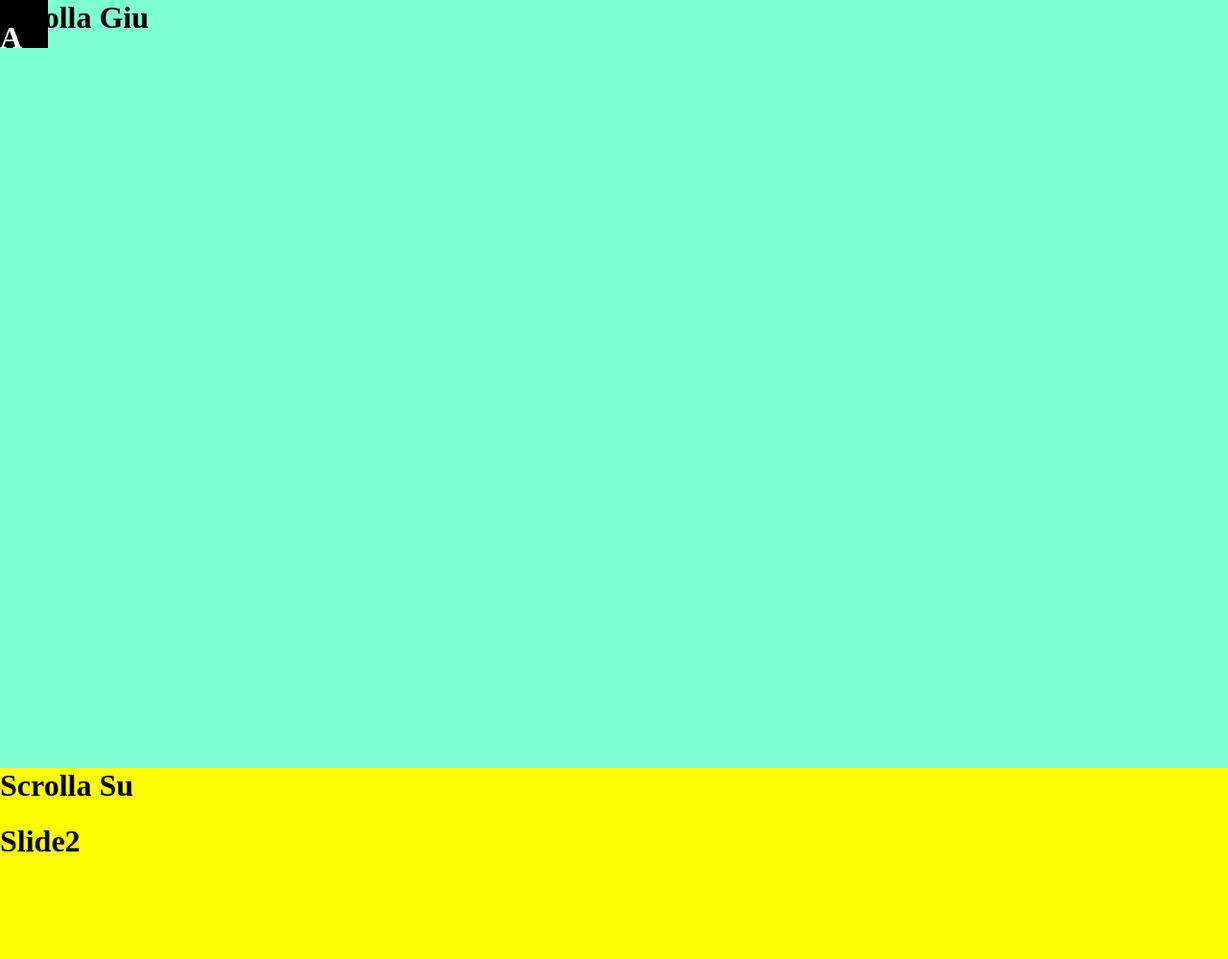
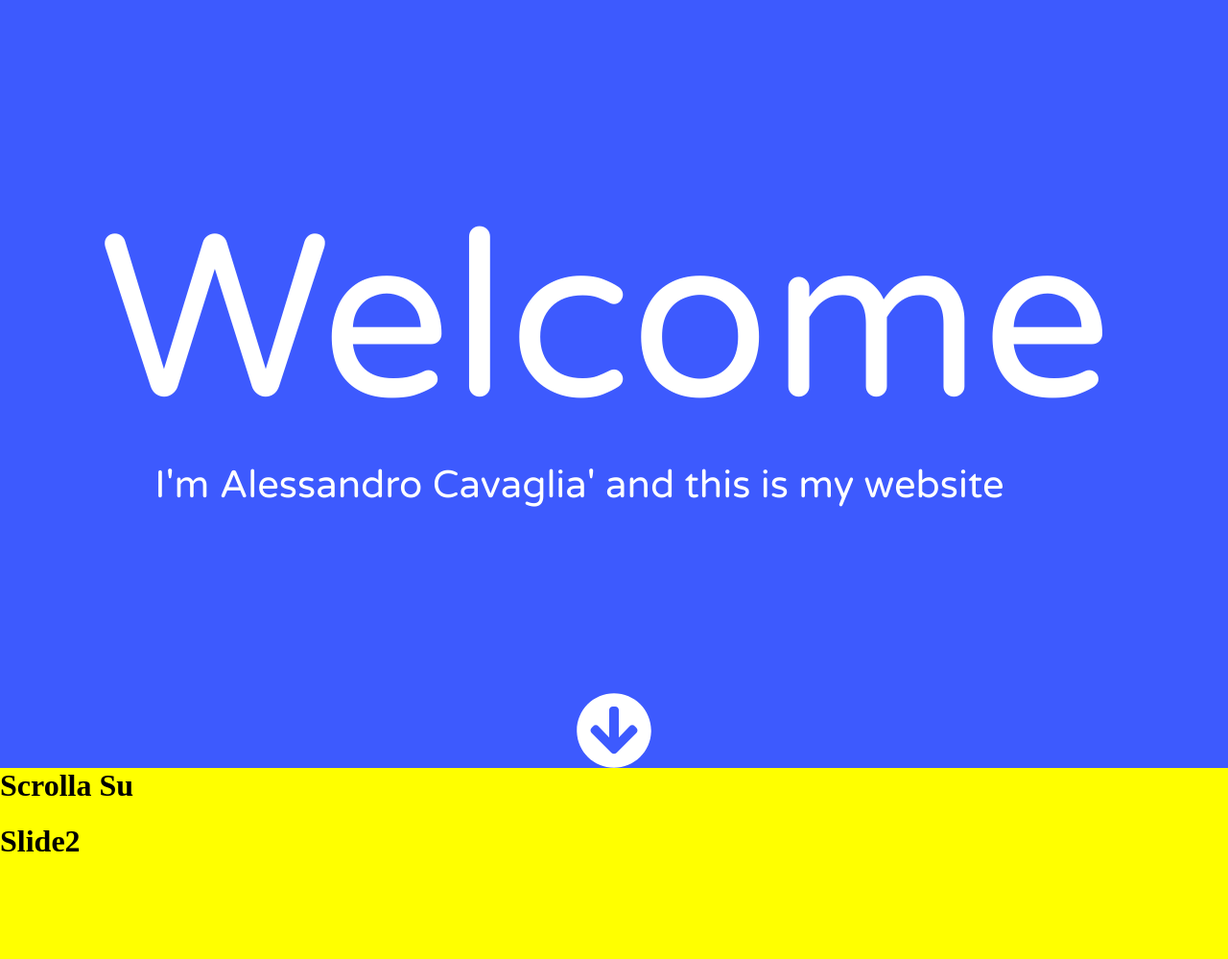
Before and after one commit to AlessandroCavaglia/Alessandrocavaglia.github.io, a PHP site: page /TestSlider.html in a window 1280 px wide. Shown: the top 999 px of the page at 96% size. Run offline with PHP 8.4, Linux system fonts and the light colour scheme; some libraries are stand-ins or nearby versions.

Commit message:
Loading the layout

```diff
--- a/CSS/Style.css
+++ b/CSS/Style.css
@@ -1,9 +1,58 @@
+.div1{
+    height: 100vh;
+    background-color: #3D5AFE;
+}
+.div1Container{
+    padding-top: 15%;
+    padding-left: 8%;
+}
+.div1Little{
+    padding-left: 5%;
+}
+.div1NavigatorContainer{
+    width: 100%;
+    text-align: center;
+}
+.div1Navigator{
+    padding-top: 15%;
+}
+.div1Navigator :hover{
+    cursor: pointer;
+    padding-top: 0.5%;
+}
 .div2{
     height: 100vh;
     background-color: red;
     overflow-x: hidden;
 
 }
+.SmallText{
+    margin: 0px;
+    font-family: 'Varela Round', Adobe Blank;
+    color:#fff;
+    font-size: 250%;
+}
+.MediumText{
+    font-size: 500%;
+    margin: 0px;
+    font-family: 'Varela Round', Adobe Blank;
+    color:#fff;
+}
+.BigText{
+    margin: 0px;
+    font-family: 'Varela Round', Adobe Blank;
+    color:#fff;
+    font-size: 1500%;
+}
+.Toggle{
+    display: none;
+}
+
+
+
+
+
+
 .lilslide
 {
     float: left;
--- a/TestSlider.html
+++ b/TestSlider.html
@@ -4,20 +4,26 @@
     <meta charset="UTF-8">
     <title>TestSlider</title>
     <link rel="stylesheet" href="CSS/Style.css">
-
+    <link href="https://fonts.googleapis.com/css?family=Varela+Round" rel="stylesheet">
+    <script defer src="https://use.fontawesome.com/releases/v5.0.8/js/all.js"></script>
 </head>
 <body style="margin: 0px;overflow-y:hidden">
-    <div id="drag" style="width: 50px;height: 50px;position: fixed;z-index:1;background-color: #000">
-        <h1 style="color:#fff">A</h1>
-    </div>
-    <div style="height: 100vh;background-color: aquamarine;" id="div1">
-        <h1 id="scrgiu"style="margin: 0px;">Scrolla Giu</h1>
+    <div class="div1" id="div1">
+        <div class="div1Container">
+        <p class="BigText Toggle" id="welcome">Welcome</p>
+        <p class="SmallText div1Little Toggle" id="welcome2">I'm Alessandro Cavaglia' and this is my website</p>
+        </div>
+        <div class="div1NavigatorContainer " id="div1Navigator">
+            <div id="scrgiu" class="div1Navigator">
+                <i  class="fas fa-arrow-circle-down MediumText"></i>
+            </div>
+        </div>
+
     </div>
     <div class="div2" id="div2">
         <div class="holder">
             <div class="lilslide" style="background-color: yellow">
                 <h1 id="scrsu"style="margin: 0px;">Scrolla Su</h1>
-
                 <h1 id="1">Slide2</h1>
             </div>
             <div class="lilslide" style="background-color: blue">
@@ -46,11 +52,13 @@
 
             </div>
         </div>
-
     </div>
     <div id="test" style="display: none"></div>
     <script src="JS/jquery-3.3.1.js"></script>
     <script>
+
+        $('#welcome').fadeIn("slow");
+        $('#welcome2').fadeIn("slow");
         $('#test').css("width","100vw");
         var width=$('#test').width();
         $('#scrgiu').on('click', function(event) {
```
